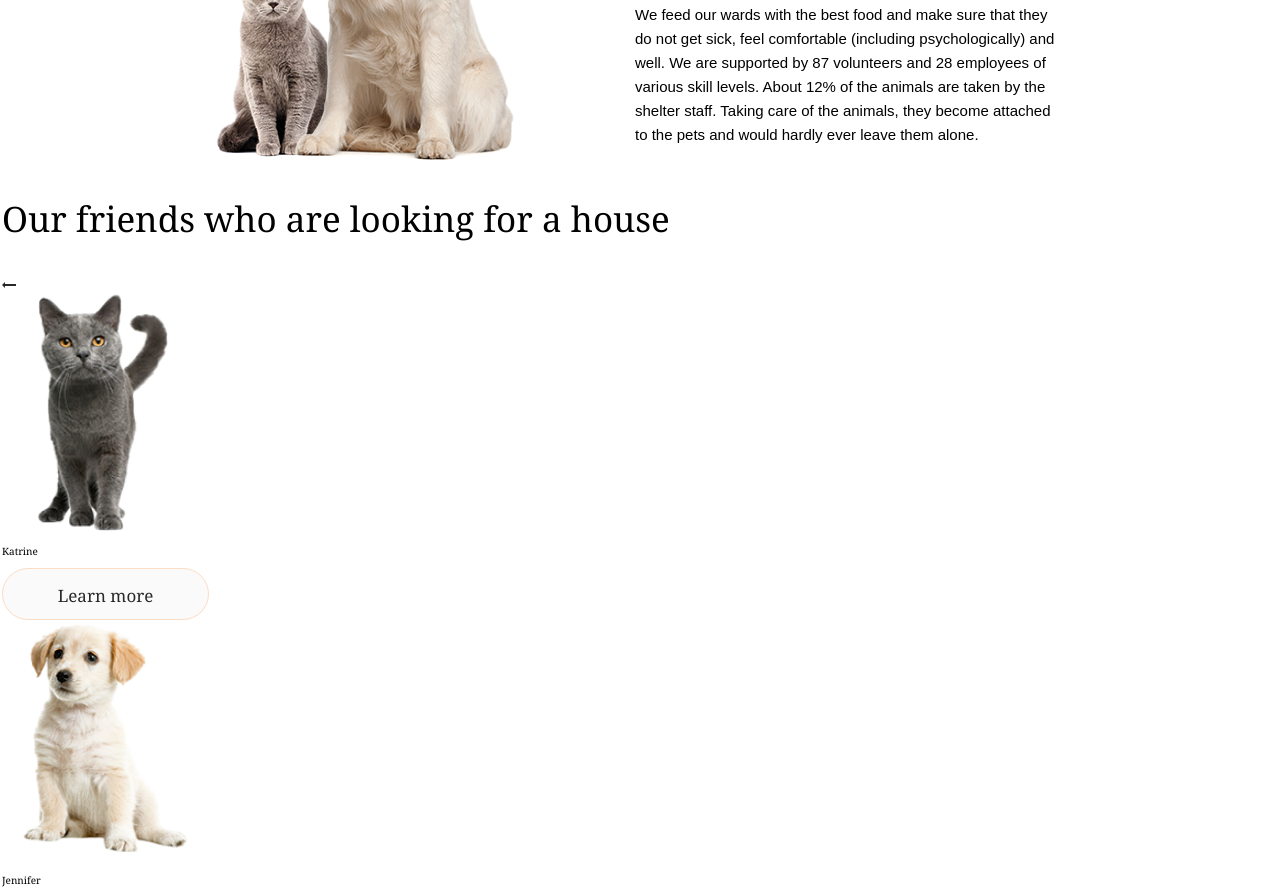
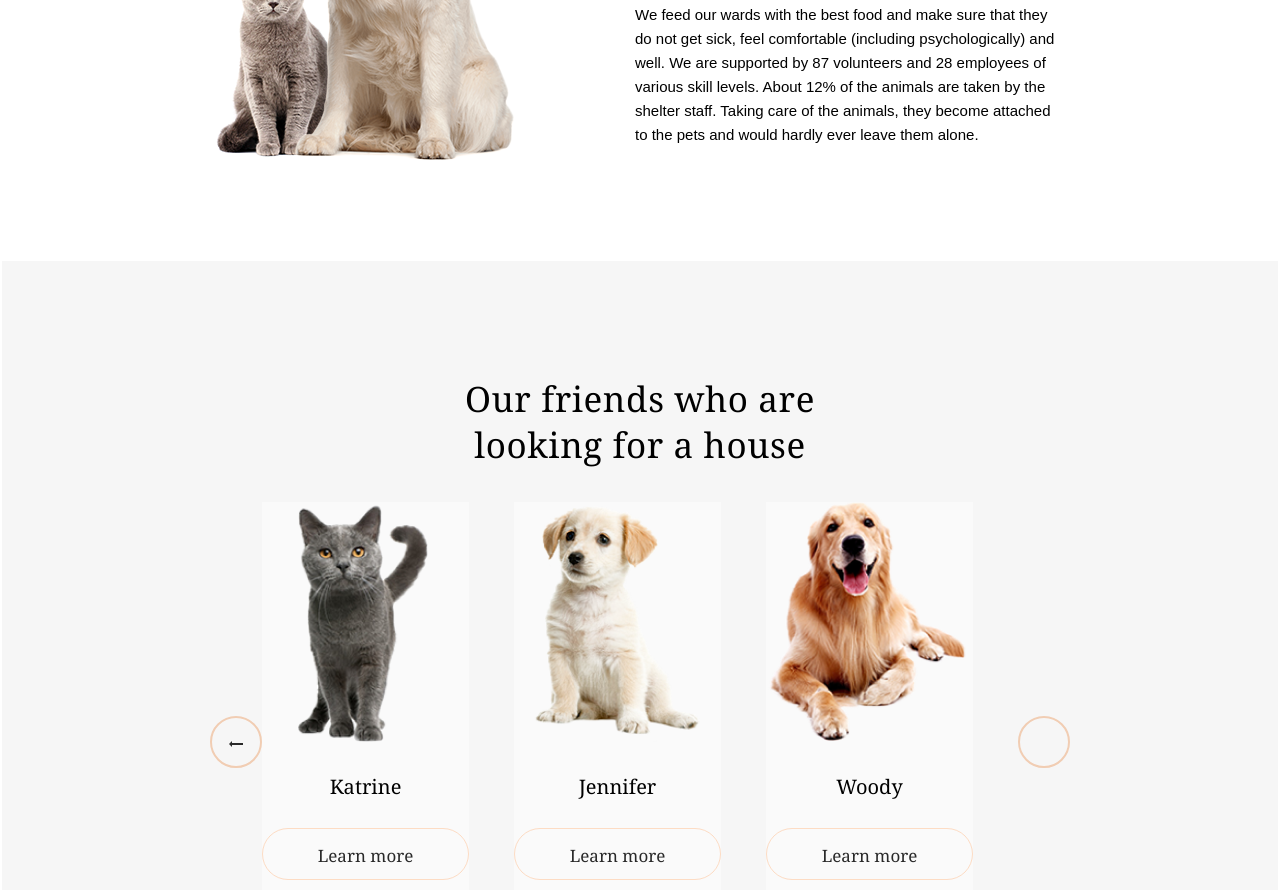
Before and after one commit to Dianakove32/shelter, a website: page index.html in a window 1280 px wide. Shown: the part 1230-2120 px from the top of the page. Drawn offline with Linux system fonts and the light colour scheme.

Commit message:
feat add slider layout

```diff
--- a/index.html
+++ b/index.html
@@ -56,7 +56,7 @@
       </div>
     </section>
     <section class="slider">
-        <div class="wrapper">
+        <div class="wrapper slider__wrapper">
       <h3 class="slider__title">Our friends who are looking for a house</h3>
       <div class="layout-5-column slider-container">
         <div class="slider__arrow-left"><img src="./src/img/Arrow-left.png" alt=""></div>
@@ -77,7 +77,7 @@
           </div>
         <div class="slider__arrow-right"><img src="./src/img/Arrow-right.png" alt="" class="arrow"></div>
       </div>
-      <button class="button button_colored">Get to know the rest</button>
+      <button class="button button_colored button__slider">Get to know the rest</button>
     </div>
     </section>
     <section class="help">
--- a/src/sass/abstract/_mixin.scss
+++ b/src/sass/abstract/_mixin.scss
@@ -4,3 +4,11 @@
     font-style: $style;
     line-height: $height;
 }
+@mixin column ($width){
+    display: flex;
+    //flex-wrap: wrap;
+    justify-content: space-between;
+    >* {
+        flex-basis: $width;
+    }
+}
--- a/src/sass/base/_button.scss
+++ b/src/sass/base/_button.scss
@@ -12,6 +12,10 @@ padding: 15px 45px;
     &_bordered{
         background-color: $color-linked;
         border-color: $color-primary;
+
+    }
+    &__slider{
+        width: 261px;
     }
     &:hover{
         background-color: $color-primary-dark;
--- a/src/sass/components/_about.scss
+++ b/src/sass/components/_about.scss
@@ -1,7 +1,7 @@
 .about__wrapper{
     display: flex;
     justify-content: center;
-
+padding-bottom: 100px;
 
 }
 .about__content{
--- a/src/sass/components/_card.scss
+++ b/src/sass/components/_card.scss
@@ -0,0 +1,18 @@
+.slider__card{
+   max-width: 270px;
+   height: 435px;
+   background-color: $color-linked;
+   margin-bottom: 45px;
+   margin-right: 45px;
+
+}
+// .slider_cat{
+//     max-width: 200px;
+//    height: 240px;
+// }
+.card_name{
+    @include font($size:2.0rem, $height: 2.3rem);
+    text-align: center;
+    margin-top: 30px;
+    margin-bottom: 30px;
+}
--- a/src/sass/components/_slider.scss
+++ b/src/sass/components/_slider.scss
@@ -0,0 +1,28 @@
+.slider__wrapper{
+    display: flex;
+    flex-direction: column;
+    align-items: center;
+    background: $color-bg-light;
+    padding-bottom: 100px;
+}
+.slider__title{
+    max-width: 400px;
+    letter-spacing: 0.06rem;
+    //text-align: center;
+    padding-top: 80px;
+    display: flex;
+align-items: center;
+text-align: center;
+}
+
+// .slider-container{
+
+// }
+.slider__arrow-left, .slider__arrow-right{
+    width: 52px;
+    height:52px;
+    border: 2px solid $color-primary-dark;
+    border-radius: 100%;
+    text-align: center;
+    padding-top:18px ;
+}
--- a/src/sass/layouts/_columns.scss
+++ b/src/sass/layouts/_columns.scss
@@ -0,0 +1,6 @@
+ .layout-5-column {
+     display: flex;
+justify-content: space-between;
+// @include column($width:10%)
+align-items: center;
+}
```
Also changed, not shown: src/sass/style.css, 1 other file.
